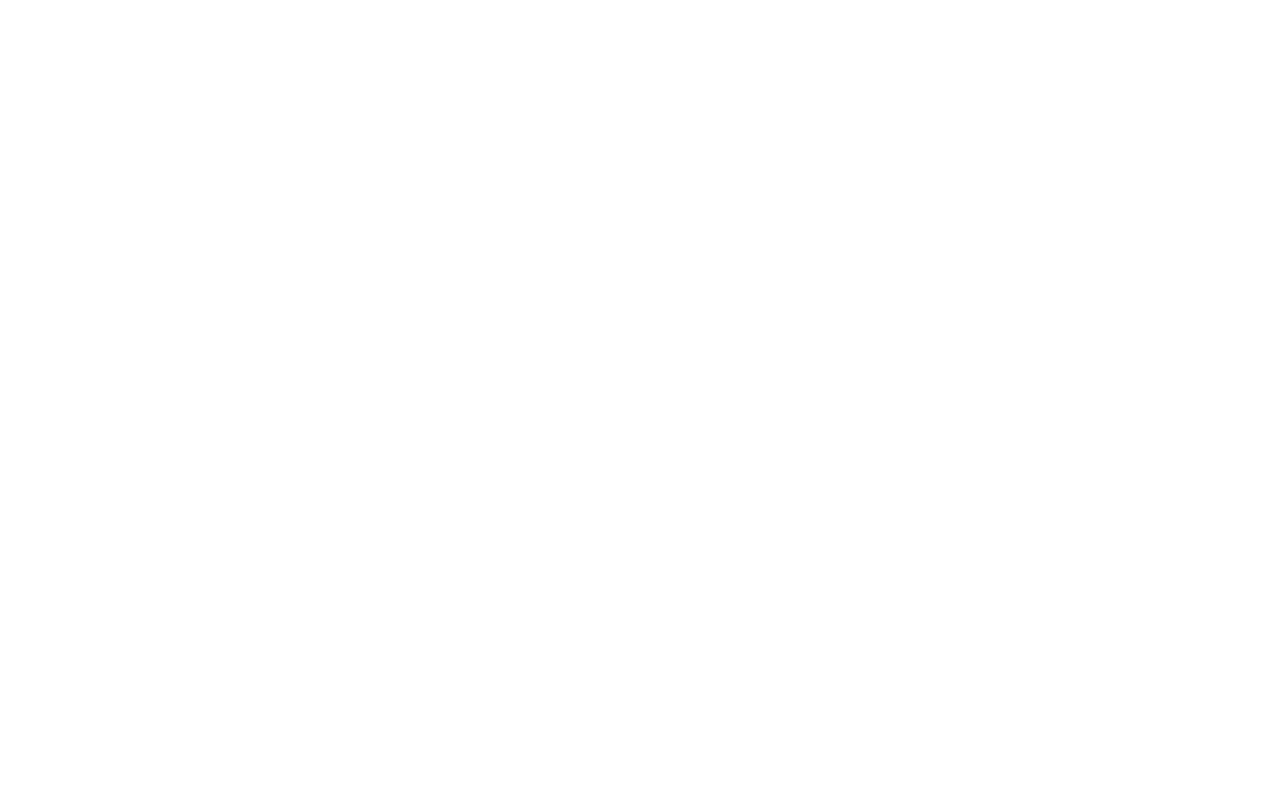
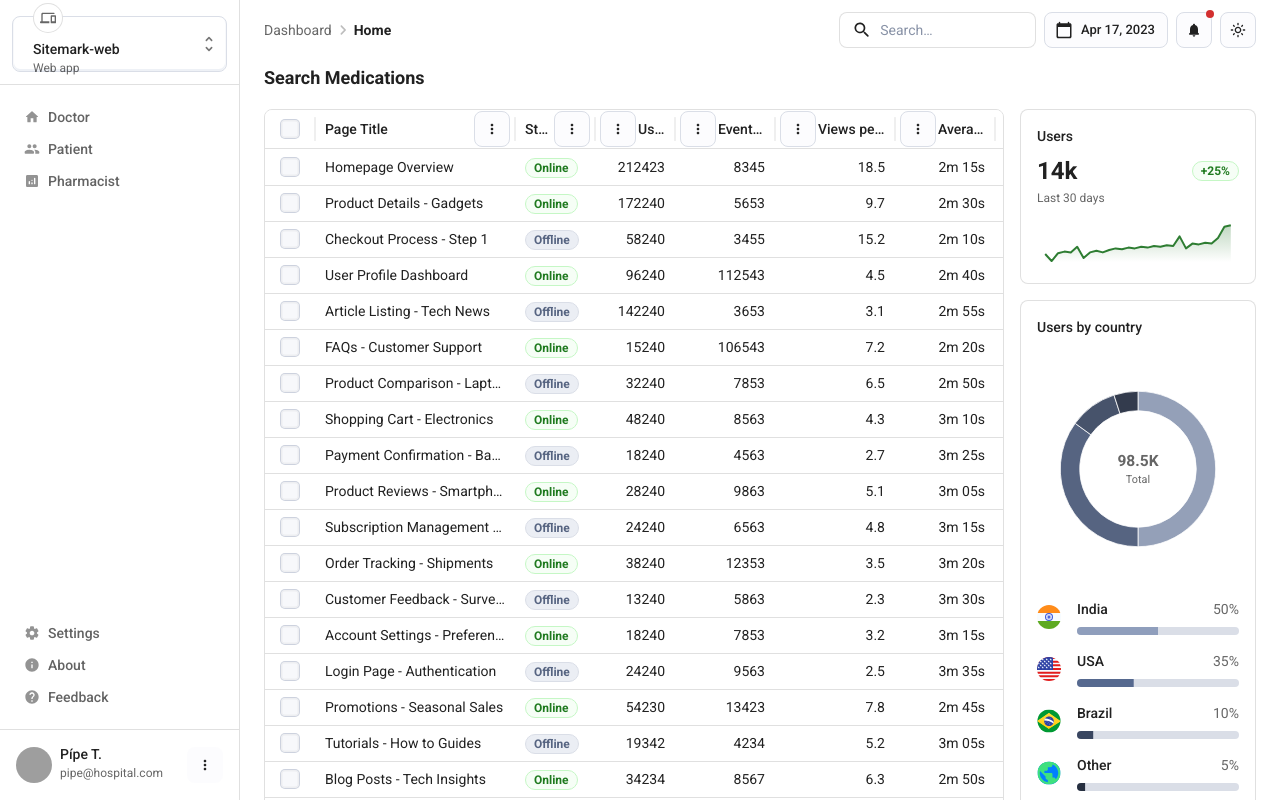
Before and after one commit to d4julian/pharma-vision, a React (Create React App) app in the folder frontend/: page /patient in a window 1280 px wide. Before the commit this address had no page. Shown: the top 800 px of the page. Built offline with nearby package versions, Linux system fonts and the light colour scheme; grey boxes are pictures that could not be loaded; the HTML template or start-up script is replaced by a standard one.

Commit message:
Add Patient page

```diff
--- a/frontend/src/App.js
+++ b/frontend/src/App.js
@@ -4,7 +4,7 @@
 import Dashboard from './Dashboard';
 import DoctorDashboard from './pages/Doctor';
 import PharmacistDashboard from './pages/Pharmacist';
-// import Patient from './pages/Patient';
+import Patient from './pages/Patient';
 import AppTheme from './shared-theme/AppTheme';
 
 function App() {
@@ -17,7 +17,7 @@
           <Route path="/" element={<Dashboard />} />
           <Route path="/doctor" element={<DoctorDashboard />} />
           <Route path="/pharmacist" element={<PharmacistDashboard />} />
-          {/* <Route path="/patient" element={<Patient />} /> */}
+          <Route path="/patient" element={<Patient />} />
         </Routes>
       </Router>
     </AppTheme>
--- a/frontend/src/components/MainGrid.js
+++ b/frontend/src/components/MainGrid.js
@@ -41,12 +41,12 @@
   },
 ];
 
-export default function MainGrid() {
+export default function MainGrid({ title = "Search Patients" }) {
   return (
     <Box sx={{ width: '100%', maxWidth: { sm: '100%', md: '1700px' } }}>
       {/* cards */}
       <Typography component="h2" variant="h6" sx={{ mb: 2 }}>
-        Search Patients
+        {title}
       </Typography>
       <Grid container spacing={2} columns={12}>
         <Grid size={{ md: 12, lg: 9 }}>
--- /dev/null
+++ b/frontend/src/pages/Patient.js
@@ -0,0 +1,44 @@
+import React from 'react';
+import CssBaseline from '@mui/material/CssBaseline';
+import Box from '@mui/material/Box';
+import Stack from '@mui/material/Stack';
+import SideMenu from '../components/SideMenu'; // Sidebar for navigation
+import Header from '../components/Header'; // Header component
+import MainGrid from '../components/MainGrid'; // Main content grid for patient-specific data
+import AppTheme from '../shared-theme/AppTheme'; // Assuming you have a shared theme
+
+export default function Patient() {
+    return (
+        <AppTheme>
+            <CssBaseline />
+            <Box sx={{ display: 'flex' }}>
+                {/* SideMenu component for the sidebar */}
+                <SideMenu />
+                {/* Main Content */}
+                <Box
+                    component="main"
+                    sx={(theme) => ({
+                        flexGrow: 1,
+                        backgroundColor: theme.palette.background.default,
+                        overflow: 'auto',
+                    })}
+                >
+                    <Stack
+                        spacing={2}
+                        sx={{
+                            alignItems: 'center',
+                            mx: 3,
+                            pb: 10,
+                            mt: { xs: 8, md: 0 },
+                        }}
+                    >
+                        {/* Header component for the page title */}
+                        <Header title="Patient Dashboard" />
+                        {/* Main content grid where you can add patient-specific information */}
+                        <MainGrid title="Search Medications" />
+                    </Stack>
+                </Box>
+            </Box>
+        </AppTheme>
+    );
+}
--- a/frontend/src/pages/Pharmacist.js
+++ b/frontend/src/pages/Pharmacist.js
@@ -8,7 +8,7 @@
 import AppTheme from '../shared-theme/AppTheme'; // Assuming you have a shared theme
 import WebcamCapture from '../WebcamCapture';
 
-const PharmacistDashboard = () => {
+export default function PharmacistDashboard() {
   return (
     <AppTheme>
       <CssBaseline />
@@ -37,11 +37,10 @@
             <Header title="Pharmacist Dashboard" />
             {/* Main content grid where you can add pharmacist-specific information */}
             <WebcamCapture />
+            <MainGrid />
           </Stack>
         </Box>
       </Box>
     </AppTheme>
   );
 }
-
-export default memo(PharmacistDashboard);
```
